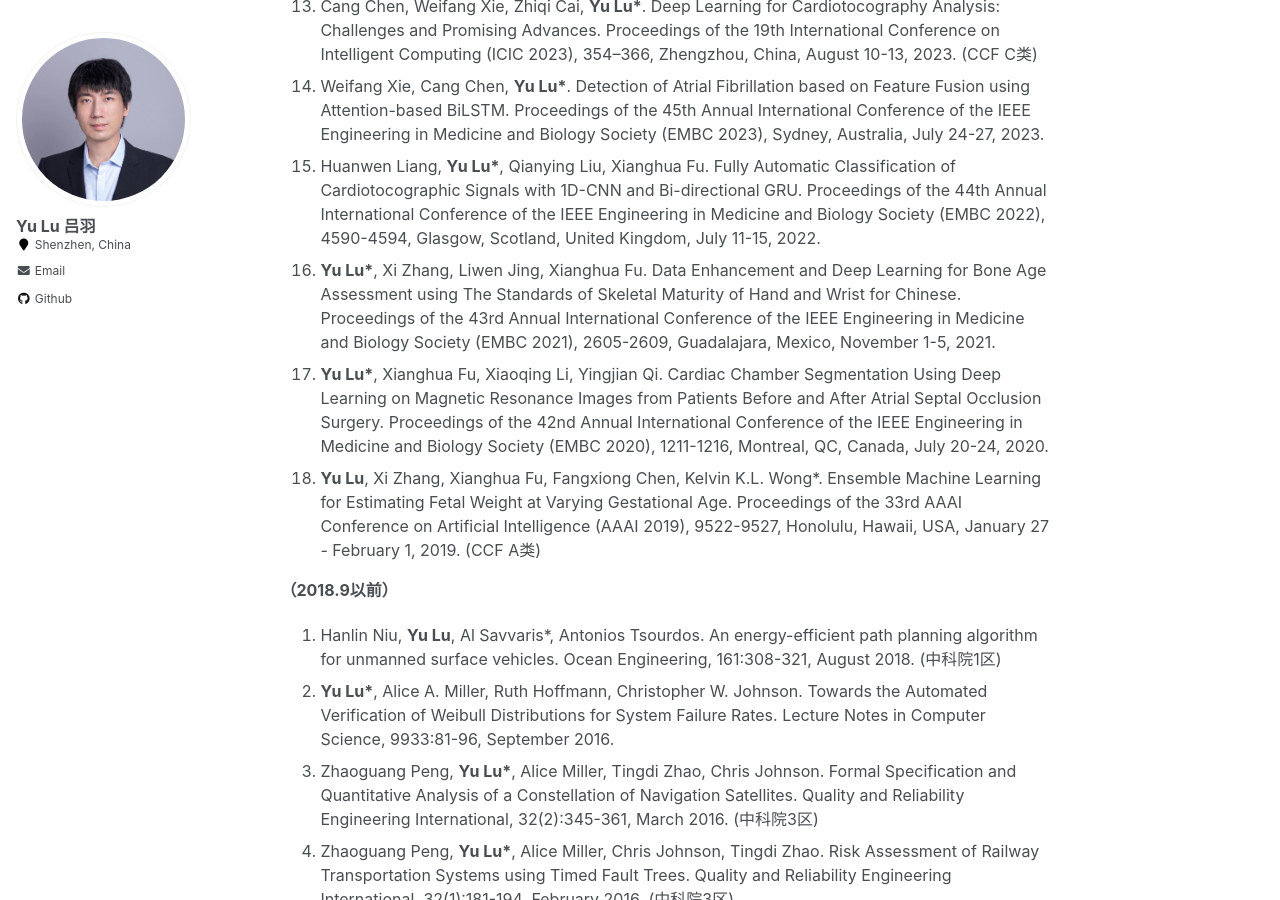
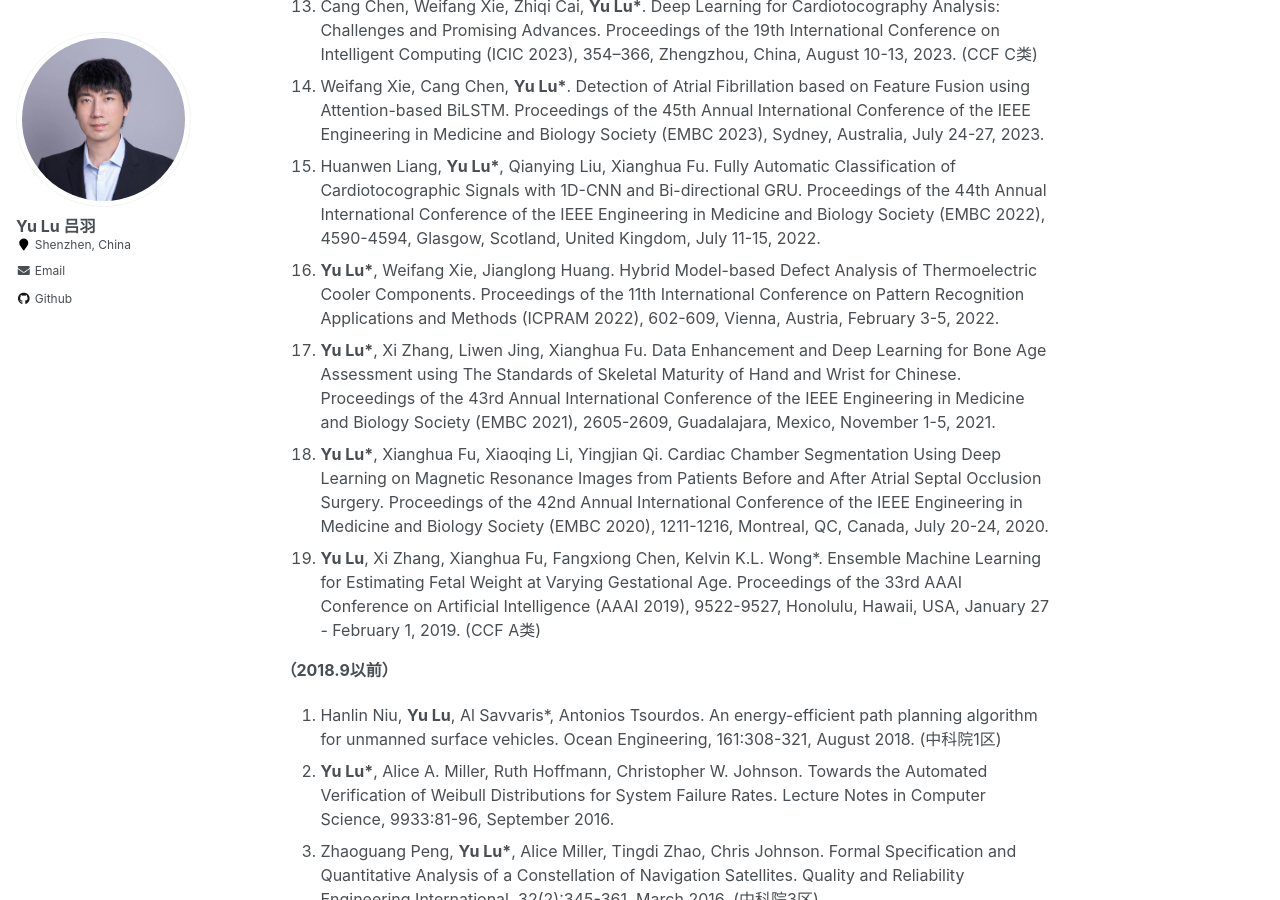
Before and after one commit to YukariUmezawa/lvyu.github.io, a Jekyll site: the page built from _pages/about.md, in a window 1280 px wide and 900 px high, scrolled down 5418 px. Built offline with Jekyll 4.4.1, drawn with Linux system fonts in a browser that asks for light colours.

Commit message:
Update about.md

```diff
--- a/_pages/about.md
+++ b/_pages/about.md
@@ -127,9 +127,10 @@ News
 13. Cang Chen, Weifang Xie, Zhiqi Cai, __Yu Lu*__. Deep Learning for Cardiotocography Analysis: Challenges and Promising Advances. Proceedings of the 19th International Conference on Intelligent Computing (ICIC 2023), 354–366, Zhengzhou, China, August 10-13, 2023. (CCF C类)
 14. Weifang Xie, Cang Chen, __Yu Lu*__. Detection of Atrial Fibrillation based on Feature Fusion using Attention-based BiLSTM. Proceedings of the 45th Annual International Conference of the IEEE Engineering in Medicine and Biology Society (EMBC 2023), Sydney, Australia, July 24-27, 2023.
 15. Huanwen Liang, __Yu Lu*__, Qianying Liu, Xianghua Fu. Fully Automatic Classification of Cardiotocographic Signals with 1D-CNN and Bi-directional GRU. Proceedings of the 44th Annual International Conference of the IEEE Engineering in Medicine and Biology Society (EMBC 2022), 4590-4594, Glasgow, Scotland, United Kingdom, July 11-15, 2022.
-16. __Yu Lu*__, Xi Zhang, Liwen Jing, Xianghua Fu. Data Enhancement and Deep Learning for Bone Age Assessment using The Standards of Skeletal Maturity of Hand and Wrist for Chinese. Proceedings of the 43rd Annual International Conference of the IEEE Engineering in Medicine and Biology Society (EMBC 2021), 2605-2609, Guadalajara, Mexico, November 1-5, 2021.
-17. __Yu Lu*__, Xianghua Fu, Xiaoqing Li, Yingjian Qi. Cardiac Chamber Segmentation Using Deep Learning on Magnetic Resonance Images from Patients Before and After Atrial Septal Occlusion Surgery. Proceedings of the 42nd Annual International Conference of the IEEE Engineering in Medicine and Biology Society (EMBC 2020), 1211-1216, Montreal, QC, Canada, July 20-24, 2020.
-18. __Yu Lu__, Xi Zhang, Xianghua Fu, Fangxiong Chen, Kelvin K.L. Wong*. Ensemble Machine Learning for Estimating Fetal Weight at Varying Gestational Age. Proceedings of the 33rd AAAI Conference on Artificial Intelligence (AAAI 2019), 9522-9527, Honolulu, Hawaii, USA, January 27 - February 1, 2019. (CCF A类)
+16. __Yu Lu*__, Weifang Xie, Jianglong Huang. Hybrid Model-based Defect Analysis of Thermoelectric Cooler Components. Proceedings of the 11th International Conference on Pattern Recognition Applications and Methods (ICPRAM 2022), 602-609, Vienna, Austria, February 3-5, 2022.
+17. __Yu Lu*__, Xi Zhang, Liwen Jing, Xianghua Fu. Data Enhancement and Deep Learning for Bone Age Assessment using The Standards of Skeletal Maturity of Hand and Wrist for Chinese. Proceedings of the 43rd Annual International Conference of the IEEE Engineering in Medicine and Biology Society (EMBC 2021), 2605-2609, Guadalajara, Mexico, November 1-5, 2021.
+18. __Yu Lu*__, Xianghua Fu, Xiaoqing Li, Yingjian Qi. Cardiac Chamber Segmentation Using Deep Learning on Magnetic Resonance Images from Patients Before and After Atrial Septal Occlusion Surgery. Proceedings of the 42nd Annual International Conference of the IEEE Engineering in Medicine and Biology Society (EMBC 2020), 1211-1216, Montreal, QC, Canada, July 20-24, 2020.
+19. __Yu Lu__, Xi Zhang, Xianghua Fu, Fangxiong Chen, Kelvin K.L. Wong*. Ensemble Machine Learning for Estimating Fetal Weight at Varying Gestational Age. Proceedings of the 33rd AAAI Conference on Artificial Intelligence (AAAI 2019), 9522-9527, Honolulu, Hawaii, USA, January 27 - February 1, 2019. (CCF A类)
 
 
 **（2018.9以前）**
```
